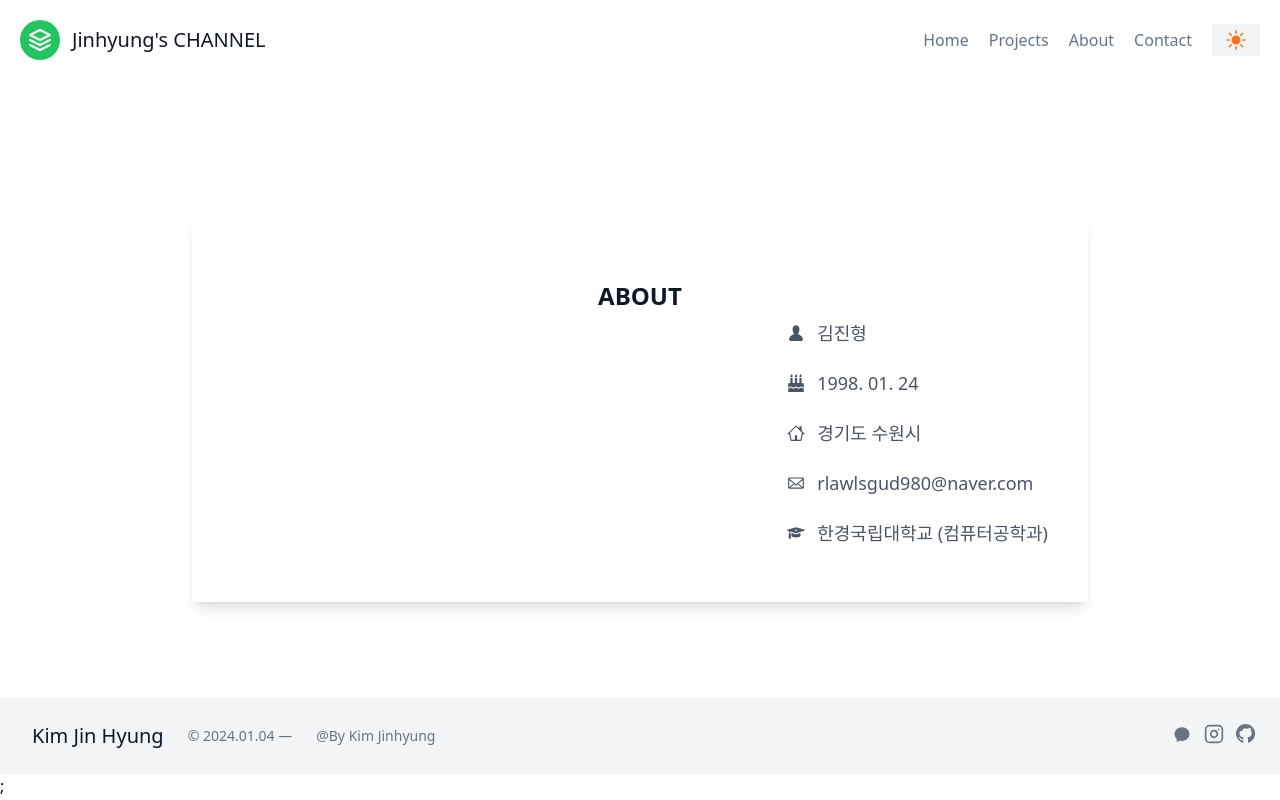
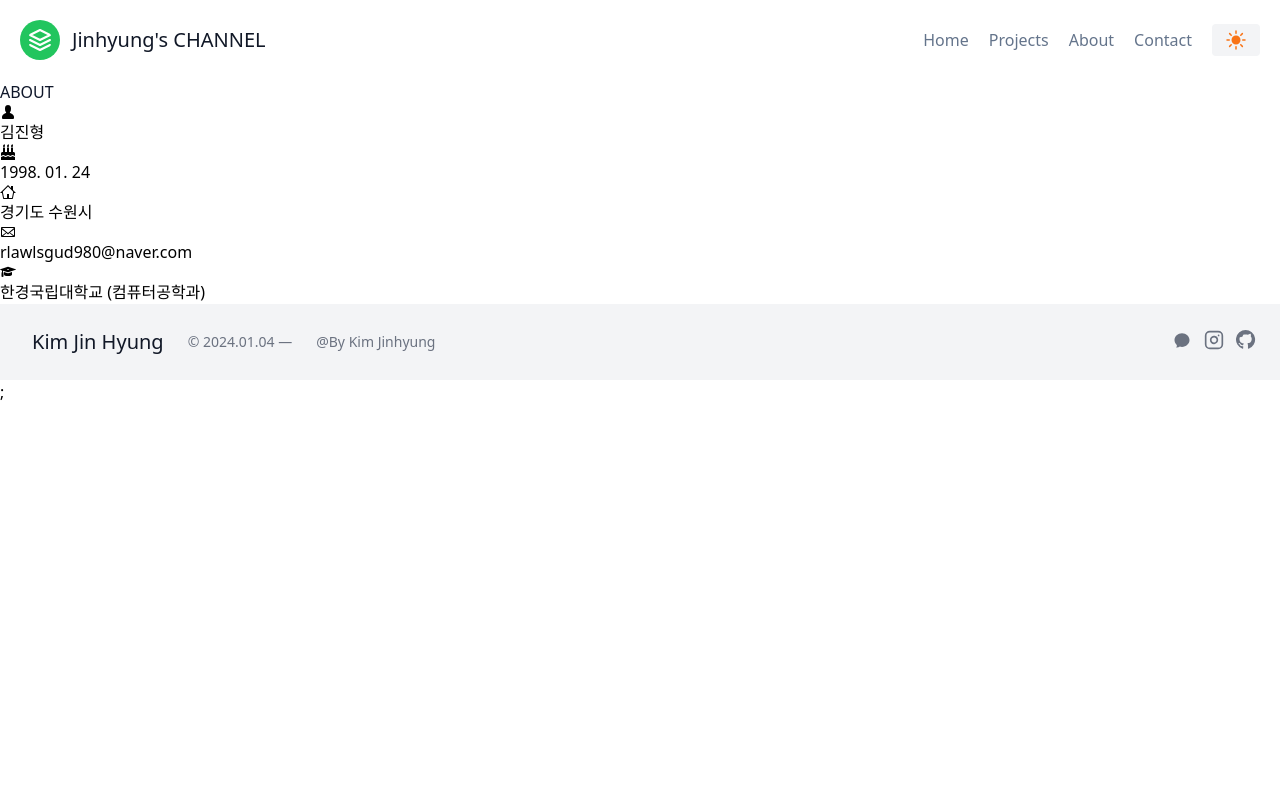
Before and after one commit to imk-jinh/next_portfolio, a Next.js app: page /about in a window 1280 px wide. Built offline with nearby package versions, Linux system fonts and the light colour scheme.

Commit message:
css 수정2

```diff
--- a/styles/globals.css
+++ b/styles/globals.css
@@ -3,51 +3,22 @@
 @tailwind utilities;
 
 .bg-primary {
-  @apply bg-white dark:bg-slate-600;
+  @apply bg-white dark:bg-slate-800;
 }
 
 .btn-project {
-  @apply inline-flex text-white dark:text-white bg-green-500 border-0 py-2 px-6 focus:outline-none hover:bg-green-600 rounded text-lg;
+  @apply inline-flex text-white dark:text-white bg-indigo-500 border-0 py-2 px-6 focus:outline-none hover:bg-indigo-600 rounded text-lg;
 }
 
 .project-card {
-  @apply flex flex-col m-3 rounded-xl w-full sm:w-4/5 lg:w-3/5 transition duration-300 transform border border-gray-300 hover:scale-105 hover:shadow-lg dark:border-gray-200/50 dark:hover:shadow-gray-400/40 hover:text-blue-600;
-}
+  @apply flex flex-col m-3 rounded-xl w-full
+            transition duration-300 transform border border-gray-300
+            hover:scale-105
+            hover:shadow-lg
+            dark:border-gray-200/50
+            dark:hover:shadow-gray-400/40
 
-.text-gray-600 {
-  @apply bg-white dark:bg-slate-600;
-}
-
-.about {
-  @apply bg-white dark:bg-slate-600 py-12 sm:py-24 px-4 sm:px-8;
-}
-
-.profile {
-  @apply bg-white shadow-lg dark:shadow-none p-10 w-full sm:w-4/5 lg:w-3/5 mx-auto rounded-lg;
-}
-
-.about-inner {
-  @apply mx-auto mt-10 p-5 sm:p-10 w-full max-w-4xl shadow-lg;
-}
-
-.profile-inner {
-  @apply flex flex-col sm:flex-row items-center justify-between;
-}
-
-.profile-img {
-  @apply bg-cover bg-center rounded-full w-40 h-40 sm:w-60 sm:h-60 mb-6 sm:mb-0;
-}
-
-.profile-list {
-  @apply text-slate-700 dark:text-slate-300 text-base sm:text-lg;
-}
-
-.profile-list-svg {
-  @apply m-3;
-}
-
-.about-title {
-  @apply text-2xl text-center mt-6 font-bold;
+            hover:text-blue-600;
 }
 
 h1,
@@ -60,7 +31,8 @@ h6 {
 }
 
 footer {
-  @apply text-gray-600 dark:text-white bg-gray-100 dark:bg-slate-600/20;
+  @apply text-gray-600 dark:text-white
+    bg-gray-100 dark:bg-slate-600/20;
 }
 
 a {
@@ -70,7 +42,3 @@ a {
 p {
   @apply text-slate-500 dark:text-slate-400;
 }
-
-ul li {
-  @apply text-gray-600 dark:text-white flex items-center mb-2 list-none;
-}
```
